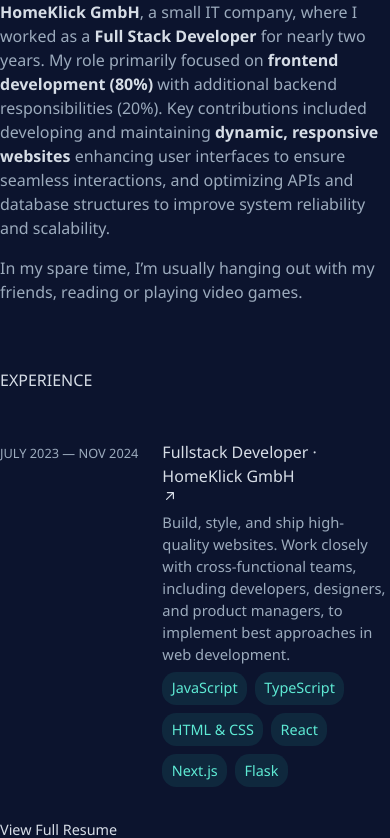
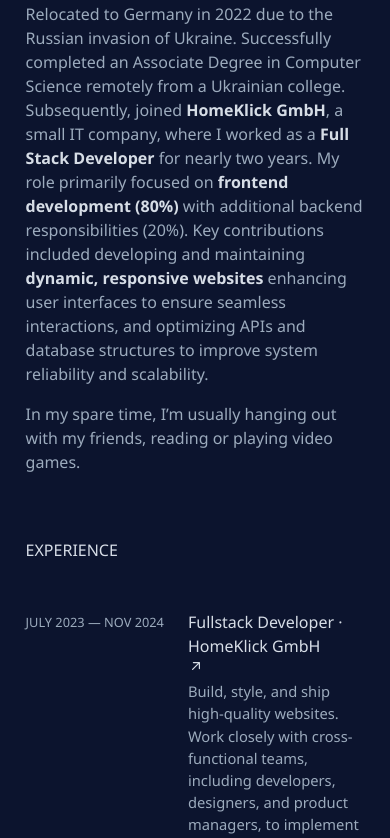
Before and after one commit to Illmix/illia-chaban, a React (Vite) app: page / in a window 390 px wide. Shown: the part 572-1410 px from the top of the page. Built offline with nearby package versions, Linux system fonts and the light colour scheme.

Commit message:
layout change with tailwind

```diff
--- a/src/App.css
+++ b/src/App.css
@@ -213,6 +213,7 @@
         flex-direction: column;
         padding: 1.6rem;
         gap: 6rem;
+        align-items: center;
     }
 
     .left-side, .right-side {
--- a/src/layout/Layout.tsx
+++ b/src/layout/Layout.tsx
@@ -6,7 +6,7 @@
 
 const Layout = ({children}: LayoutProps) => {
     return (
-        <div className="max-w-[var(--page-width)] flex justify-center gap-12 mx-auto">
+        <div className="max-w-[var(--page-width)] flex justify-center gap-12 mx-auto layout-container">
             {children}
         </div>
     );
```
